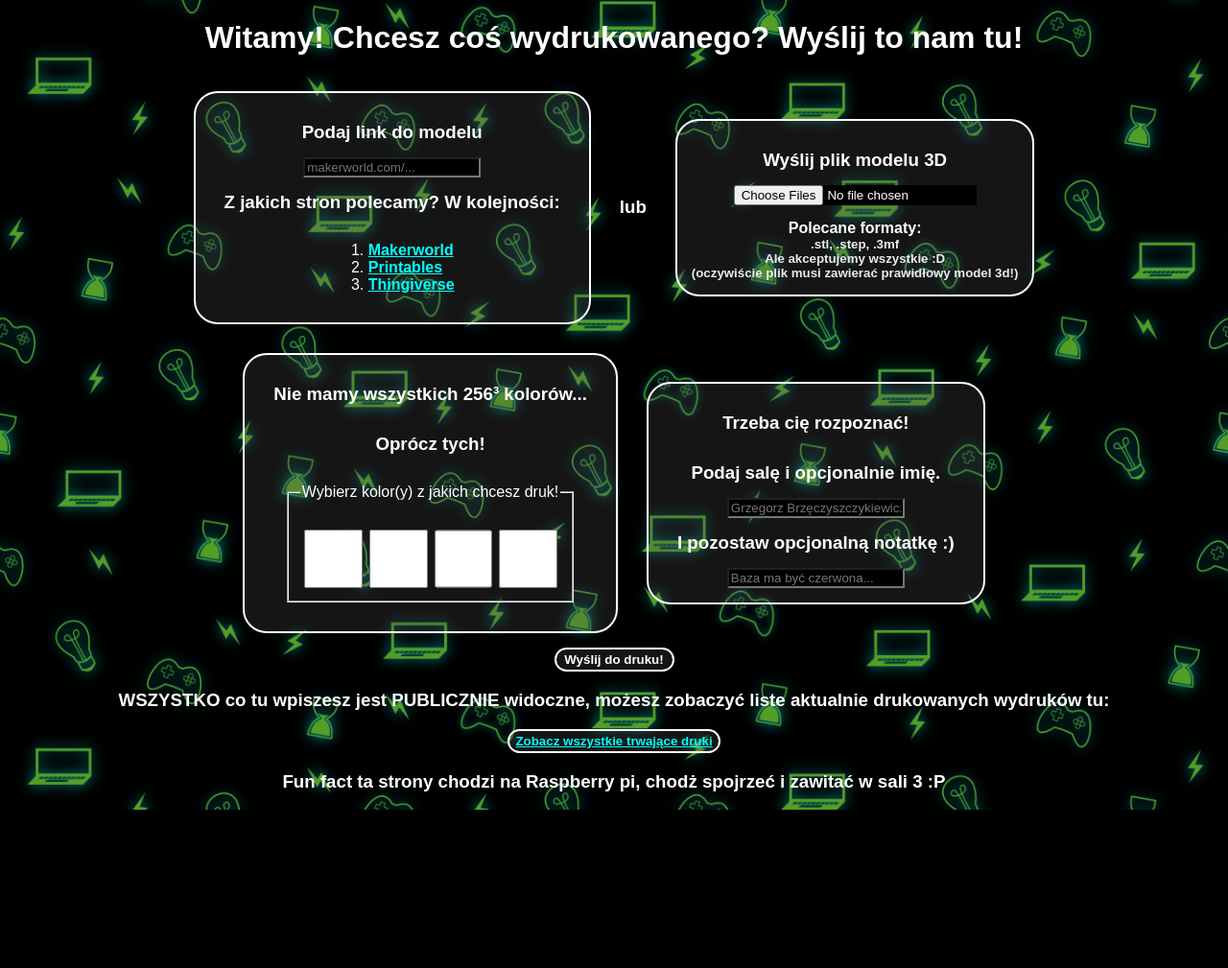
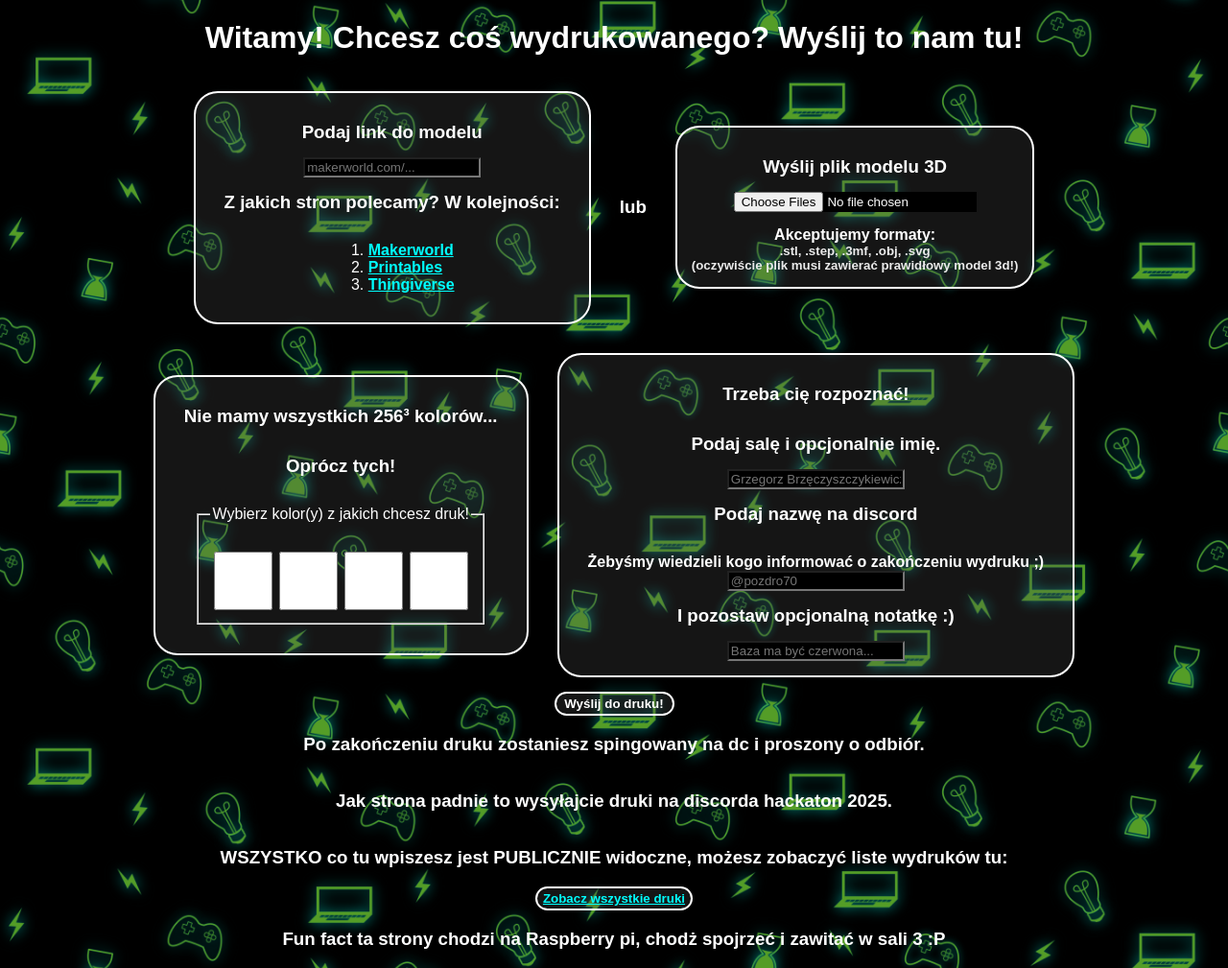
Before and after one commit to Verbosal/PrintForm, a PHP site: page / in a window 1280 px wide. Shown: the whole page at 96% size. Before the commit the page ends 844 px from the top, so only its background shows below. Run offline with PHP 8.4, Linux system fonts and the light colour scheme.

Commit message:
discord identifier

```diff
--- a/index.html
+++ b/index.html
@@ -33,10 +33,8 @@
                 <h3>Wyślij plik modelu 3D</h3>
                 <input type="file" multiple name="fname" id="fname">
 
-                <h4>Polecane formaty:</h4>
-
-                <h5>.stl, .step, .3mf</h5>
-                <h5>Ale akceptujemy wszystkie :D</h5>
+                <h4>Akceptujemy formaty:</h4>
+                <h5>.stl, .step, .3mf, .obj, .svg </h5>
                 <h5>(oczywiście plik musi zawierać prawidłowy model 3d!)</h5>
             </div>
         </div>
@@ -61,6 +59,11 @@
                 <h3>Podaj salę i opcjonalnie imię.</h3>
                 <input type="text" style="resize: both;" placeholder="Grzegorz Brzęczyszczykiewicz sala 2137" name="sender" required>
 
+                <h3>Podaj nazwę na discord</h3>
+                <h4>Żebyśmy wiedzieli kogo informować o zakończeniu wydruku ;)</h4>
+
+                <input type="text" style="resize: both;" placeholder="@pozdro70" name="dcname" required>
+
                 <h3>I pozostaw opcjonalną notatkę :)</h3>
                 <input type="text" style="resize: both;" placeholder="Baza ma być czerwona..." name="note">
             </div>
@@ -69,8 +72,10 @@
         <button id="subBtn" type="submit">Wyślij do druku!</button>
     </form>
 
-    <h3>WSZYSTKO co tu wpiszesz jest PUBLICZNIE widoczne, możesz zobaczyć liste aktualnie drukowanych wydruków tu:</h3>
-    <button style="width: fit-content"><a href="list.php">Zobacz wszystkie trwające druki</a></button>
+    <h3>Po zakończeniu druku zostaniesz spingowany na dc i proszony o odbiór.</h3>
+    <h3>Jak strona padnie to wysyłajcie druki na discorda hackaton 2025.</h3>
+    <h3>WSZYSTKO co tu wpiszesz jest PUBLICZNIE widoczne, możesz zobaczyć liste wydruków tu:</h3>
+    <button style="width: fit-content"><a href="list.php">Zobacz wszystkie druki</a></button>
 
     <h3>Fun fact ta strony chodzi na Raspberry pi, chodż spojrzeć i zawitać w sali 3 :P</h3>
 </body>
```
Also changed, not shown: addData.php (+4 -3 lines), list.php (+6 -1 lines).
